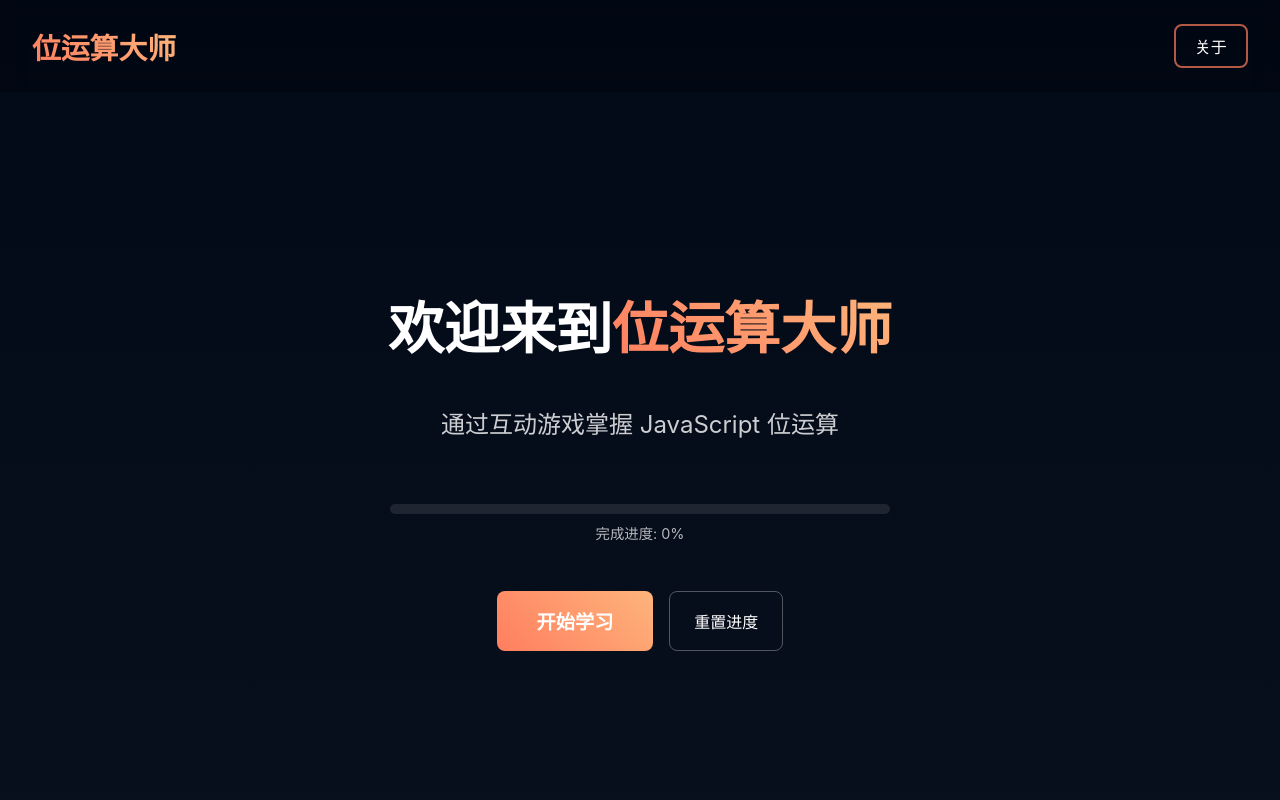
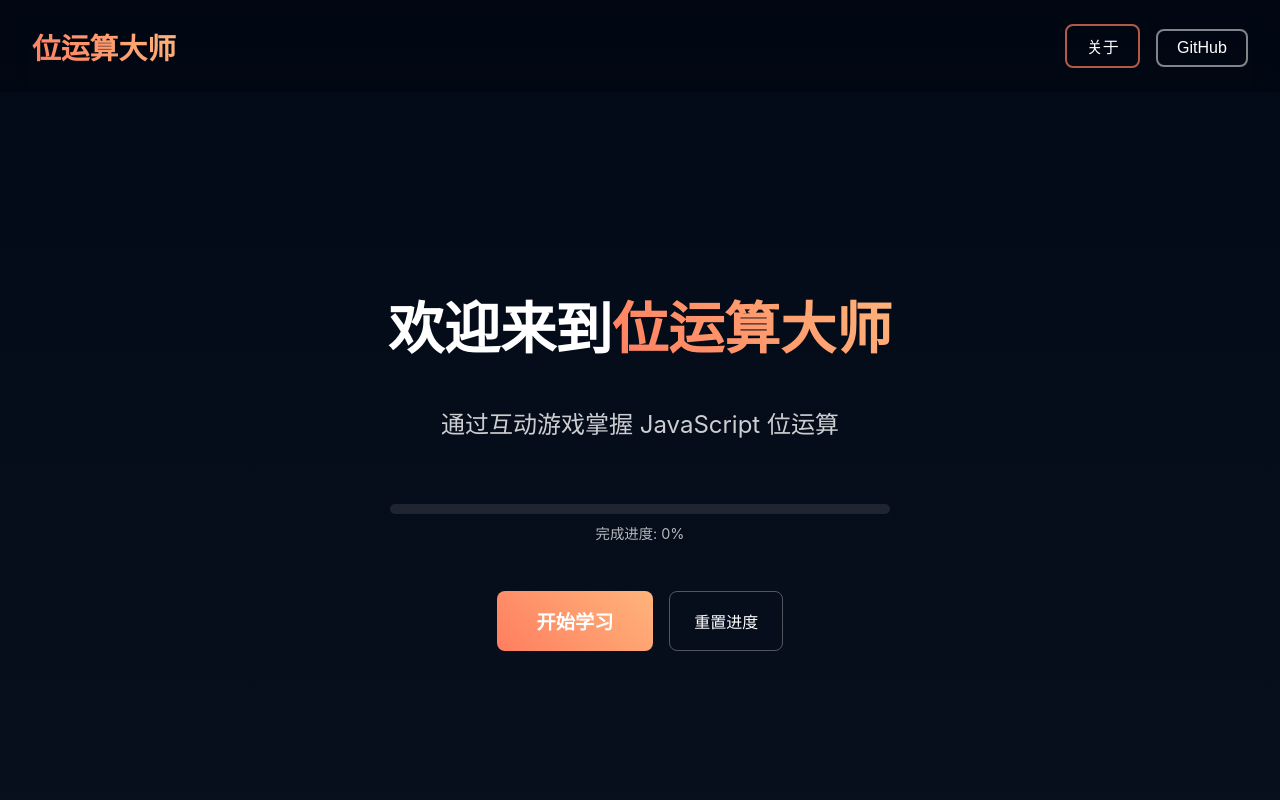
Before and after one commit to eveningwater/js-bitwise-operations, a Vue app: page / in a window 1280 px wide. Shown: the top 800 px of the page. Built offline with nearby package versions, Linux system fonts and the light colour scheme; the HTML template or start-up script is replaced by a standard one.

Commit message:
feat: 增加了github跳转以及回到首页的逻辑

```diff
--- a/src/views/HomePage.vue
+++ b/src/views/HomePage.vue
@@ -6,6 +6,7 @@
             </div>
             <div class="nav-buttons">
                 <button class="nav-button" @click="showAbout">关于</button>
+                <button class="github-button" @click="goToGithub">GitHub</button>
             </div>
         </header>
 
@@ -108,7 +109,16 @@ function doResetProgress() {
     showResetConfirm.value = false;
 }
 function toIndexHandler() {
-    router.push({ name: 'home' });
+    if (router.currentRoute.value.name === 'home') {
+        window.scrollTo({ top: 0, behavior: 'smooth' });
+        showingAbout.value = false;
+    } else {
+        router.push({ name: 'home' });
+    }
+}
+
+function goToGithub() {
+    window.open('https://github.com/eveningwater/js-bitwise-operations', '_blank');
 }
 </script>
 
@@ -157,6 +167,24 @@ function toIndexHandler() {
 
 .nav-button:hover {
     background: rgba(255, 126, 95, 0.2);
+    transform: translateY(-2px);
+}
+
+.github-button {
+    background: transparent;
+    border: 2px solid rgba(255, 255, 255, 0.5);
+    color: white;
+    padding: 0.5rem 1.2rem;
+    border-radius: 8px;
+    font-size: 1rem;
+    cursor: pointer;
+    transition: all 0.3s;
+    margin-left: 1rem;
+    /* Add some space between buttons */
+}
+
+.github-button:hover {
+    background: rgba(255, 255, 255, 0.1);
     transform: translateY(-2px);
 }
 
```
